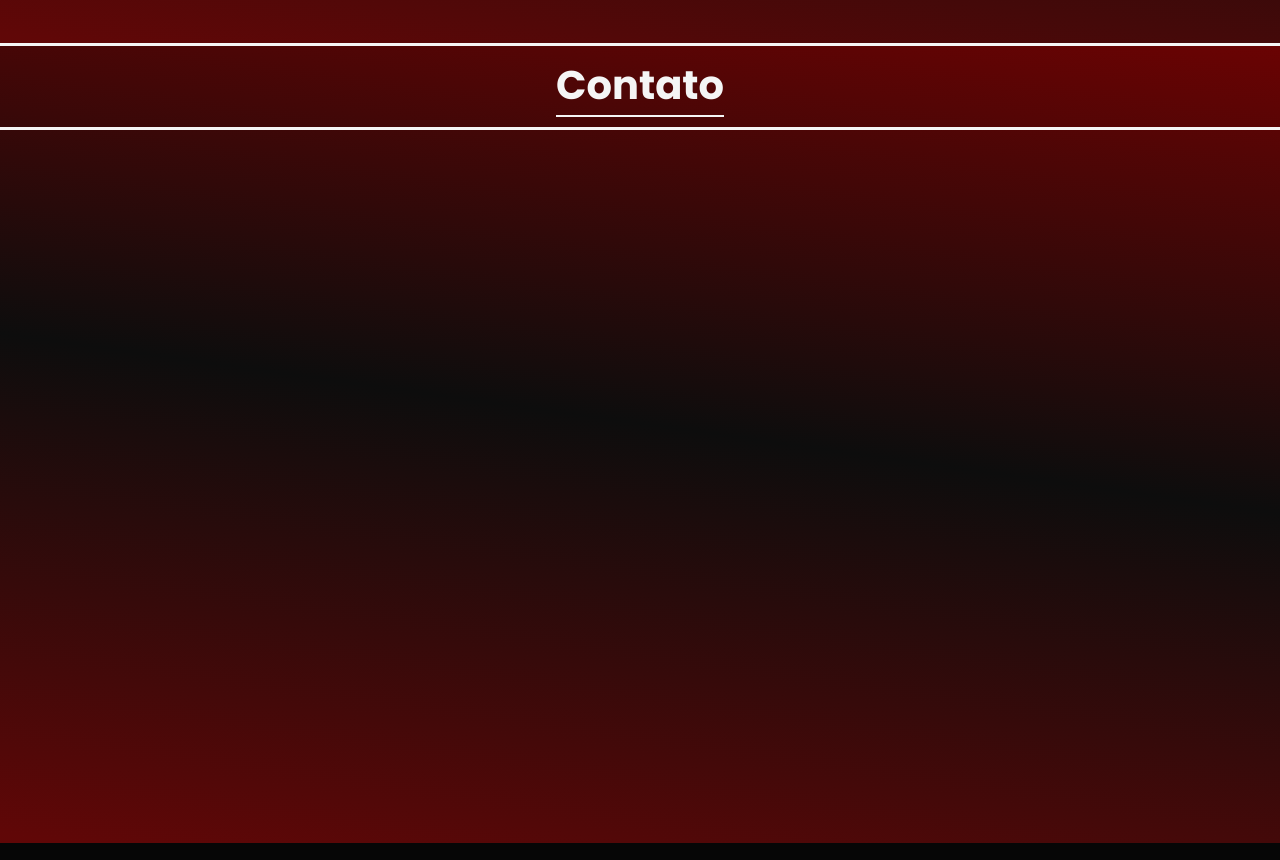
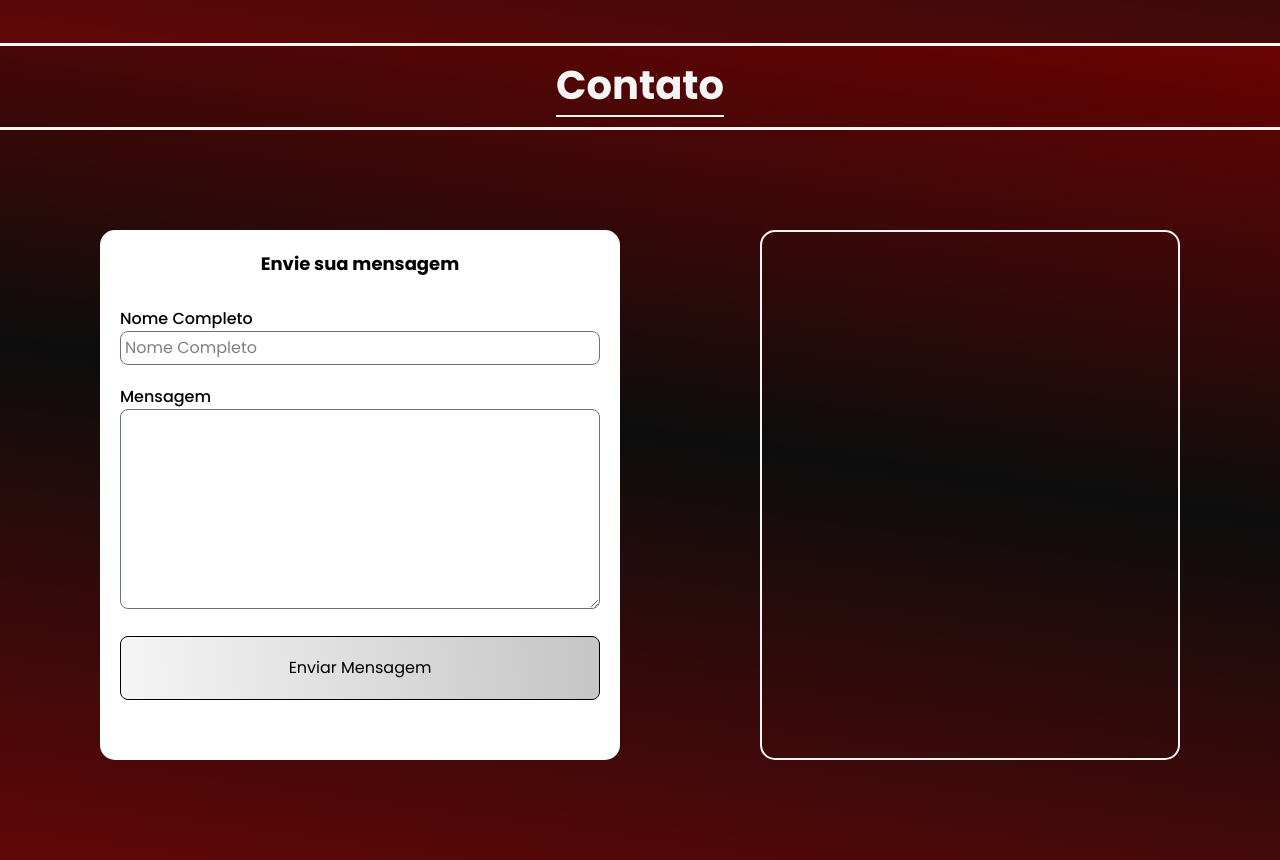
Before and after one commit to Igor-Victor21/Repositorio-NextJs-Igor-Victor, a Next.js app in the folder front-end-repositorio-igor/: page / in a window 1280 px wide. Shown: the part 4223-5083 px from the top of the page. Built offline with nearby package versions, Linux system fonts and the light colour scheme.

Commit message:
Form E-mail feito falta parte dos contatos

```diff
--- /dev/null
+++ b/front-end-repositorio-igor/app/components/footerContact.tsx
@@ -0,0 +1,71 @@
+"use client"
+
+import Image from "next/image";
+import Link from "next/link";
+import { useState } from "react";
+import { useRouter } from "next/navigation"
+
+export default function FooterContact() {
+  const [nome, setNome] = useState("")
+  const [email, setEmail] = useState("")
+  const [mensagem, setMensagem] = useState("")
+
+  const [showToast, setShowToast] = useState(false)
+
+  const handleEmail = () => {
+
+    if (!nome.trim()) {
+      setShowToast(true)
+      setTimeout(() => setShowToast(false), 5000)
+      return
+    }
+
+    if (!mensagem.trim()) {
+      setShowToast(true)
+      setTimeout(() => setShowToast(false), 5000)
+      return
+    }
+
+    const to = "igor.victorcontato@gmail.com"
+    const subject = `Olá, meu nome é ${nome}. Estou entrando em contato através do seu portifólio.`
+
+    const emailURL = `https://mail.google.com/mail/u/0/?fs=1&to=${encodeURIComponent(to)}&su=${encodeURIComponent(subject)}&body=${encodeURIComponent(mensagem)}&tf=cm`
+
+    window.open(emailURL, "_blank")
+  }
+
+  return (
+    <section className="flex flex-col items-center p-[30px] md:flex-row md:justify-center">
+
+      <div className="flex flex-col p-5 w-[390px] h-[450px] md:h-[530px] md:m-[70px] bg-white rounded-[15px] my-[30px] md:w-[576px]">
+        {showToast && (
+          <div className="flex flex-col absolute w-[80vw] md:w-[40vw] xl:w-[20vw] self-center md:self-auto top-[5%] bg-gray-500 p-4 z-40 rounded-lg">
+            <button onClick={() => setShowToast(false)} className="text-gray-300 hover:text-white cursor-pointer font-bold self-end">X</button>
+            <p className="text-[12px] font-bold text-white">Oops, parece que algum dos dados necessários não foi preenchido, preencha antes de continuar.</p>
+          </div>
+        )}
+        <div className="flex flex-col my-[20px] md:my-[0px]">
+          <div>
+            <h2 className="text-center text-[#000000] font-bold text-[18px]">Envie sua mensagem</h2>
+          </div>
+          <div className="flex flex-col mt-[10px] ">
+            <div className="mt-5 w-full">
+              <p className="font-medium">Nome Completo</p>
+              <input className="p-1 w-full border-solid border-1 border-gray-500 rounded-lg" placeholder="Nome Completo" type="text" value={nome} onChange={(e) => setNome(e.target.value)} />
+            </div>
+            <div className="mt-5 w-full">
+              <p className="font-medium">Mensagem</p>
+              <textarea className="w-full h-30 pl-1 border-solid border-1 border-gray-500 rounded-lg md:h-40 xl:h-50" value={mensagem} onChange={(e) => setMensagem(e.target.value)} />
+            </div>
+          </div>
+          <button onClick={handleEmail} className="flex w-[294px] h-[54px] md:w-[480px] md:h-[64px] justify-center items-center p-2 mt-5 rounded-lg bg-button-form self-center border-[1px] border-border-button-form cursor-pointer motion-safe:hover:scale-105 transition">Enviar Mensagem</button>
+        </div>
+      </div>
+
+      <div className="flex w-[390px] h-[450px] md:h-[530px] md:m-[70px] border-[2px] border-[#F5F5F5] my-[30px] rounded-[15px] md:w-[576px]">
+
+      </div>
+    </section>
+
+  );
+}
--- a/front-end-repositorio-igor/app/globals.css
+++ b/front-end-repositorio-igor/app/globals.css
@@ -36,6 +36,33 @@ body {
       rgba(96, 7, 7, 1) 99%);
 }
 
+.bg-button-form {
+  background: linear-gradient(-94deg,
+      rgba(197, 197, 197, 1) 0%,
+      rgba(245, 245, 245, 1) 100%);
+}
+
+.border-button-form {
+  background: linear-gradient(-91deg,
+      rgba(6, 6, 6, 1) 0%,
+      rgba(46, 46, 46, 1) 100%);
+}
+
+.bg-button-form {
+  background: linear-gradient(-94deg,
+      rgba(197, 197, 197, 1) 0%,
+      rgba(245, 245, 245, 1) 100%);
+}
+
+.border-button-form {
+  background: linear-gradient(-91deg,
+      rgba(46, 46, 46, 1) 100%,
+      rgba(6, 6, 6, 1) 0%);
+}
+
+
+
+
 
 /* .bg-pages-gradient {
   background: linear-gradient(-172deg,
--- a/front-end-repositorio-igor/app/page.tsx
+++ b/front-end-repositorio-igor/app/page.tsx
@@ -17,6 +17,7 @@ import Navbar from "./components/nav";
 import ButtonProject from "./components/buttonsProject"
 import ContainerTec from "./components/containerTec"
 import ContainerService from "./components/containerService"
+import FooterContact from "./components/footerContact";
 
 export default function Home() {
 
@@ -32,6 +33,11 @@ export default function Home() {
   return (
     <>
       <Navbar />
+
+
+
+
+
 
       {/* Container Text */}
       <section id="inicio" className="scroll-mt-[87px] flex w-full h-full min-h-screen bg-home-gradient">
@@ -96,6 +102,11 @@ export default function Home() {
           <Image src={IconDeveloper} alt="Developer" className="hidden md:block md:absolute md:top-[183px] object-contain" />
         </div>
       </section>
+
+
+
+
+
 
       {/* Section Project */}
       <section id="projetos" className=" scroll-mt-[87px] w-full h-full min-h-screen bg-pages-gradient">
@@ -175,6 +186,11 @@ export default function Home() {
         </div>
       </section>
 
+
+
+
+
+
       <section id="sobreMim" className=" scroll-mt-[87px] w-full h-full min-h-screen bg-pages-gradient">
         {/* Título página */}
         <div className="flex items-center justify-center w-full h-[87px] border-b-3 border-[#F5F5F5] border-t-3 border-[#F5F5F5]">
@@ -226,27 +242,43 @@ export default function Home() {
         </div>
       </section>
 
+
+
+
+
+
       <section id="tecnologias" className="scroll-mt-[87px] w-full h-full min-h-screen bg-pages-gradient">
         {/* Título página */}
         <div className="flex items-center justify-center w-full h-[87px] border-b-3 border-[#F5F5F5] border-t-3 border-[#F5F5F5]">
           <h1 className="text-[#F5F5F5] text-center font-bold text-[40px] border-b-2 border-[#F5F5F5]">Tecnologias</h1>
         </div>
-          <ContainerTec/>
+        <ContainerTec />
       </section>
+
+
+
+
+
 
       <section id="servicos" className=" scroll-mt-[87px] w-full h-full min-h-screen bg-pages-gradient">
         {/* Título página */}
         <div className="flex items-center justify-center w-full h-[87px] border-b-3 border-[#F5F5F5] border-t-3 border-[#F5F5F5]">
           <h1 className="text-[#F5F5F5] text-center font-bold text-[40px] border-b-2 border-[#F5F5F5]">Serviços</h1>
         </div>
-        <ContainerService/>
+        <ContainerService />
       </section>
+
+
+
+
+
 
       <section id="contato" className=" scroll-mt-[87px] w-full h-full min-h-screen bg-pages-gradient">
         {/* Título página */}
         <div className="flex items-center justify-center w-full h-[87px] border-b-3 border-[#F5F5F5] border-t-3 border-[#F5F5F5]">
           <h1 className="text-[#F5F5F5] text-center font-bold text-[40px] border-b-2 border-[#F5F5F5]">Contato</h1>
         </div>
+        <FooterContact />
       </section>
 
     </>
```
Also changed, not shown: front-end-repositorio-igor/app/assets/IconE-mail.png (added), front-end-repositorio-igor/app/assets/IconPhone.png (added).
